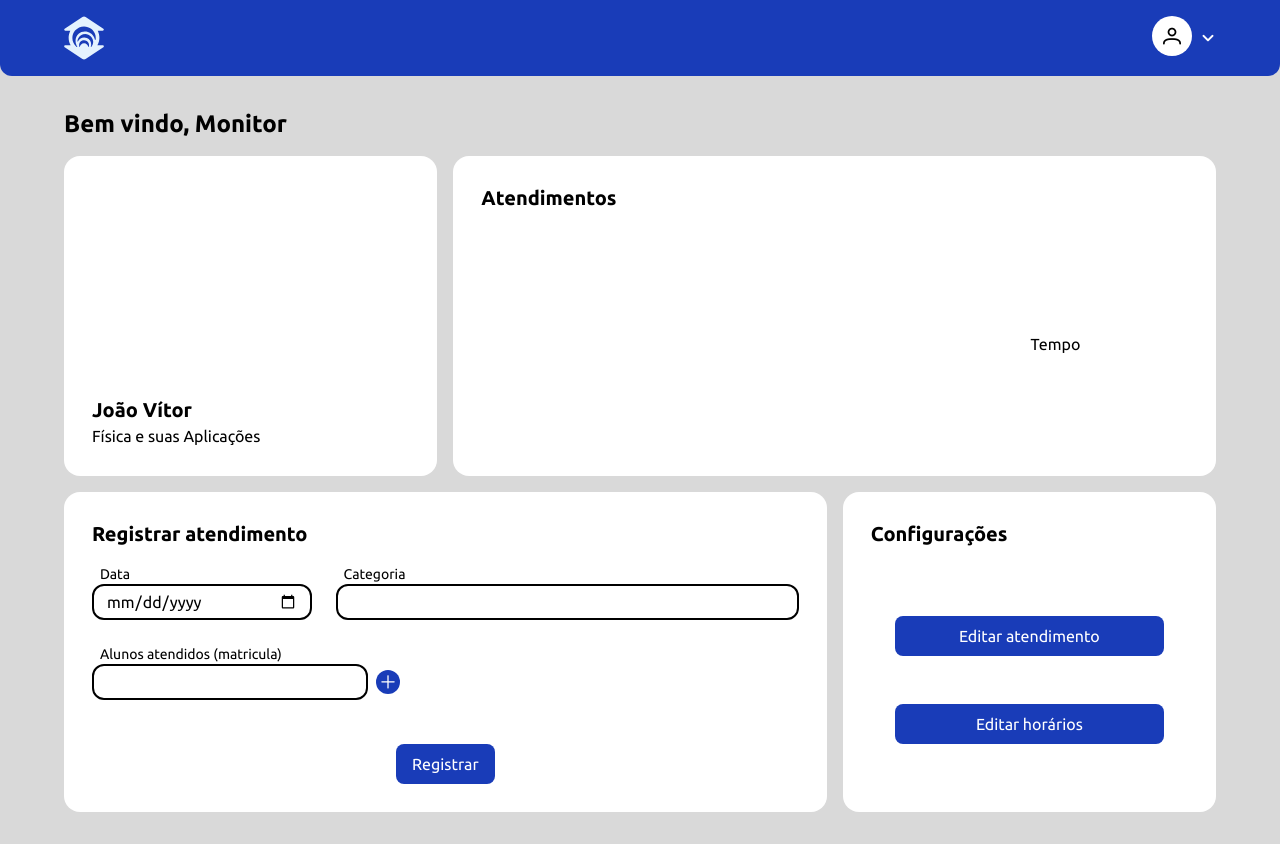
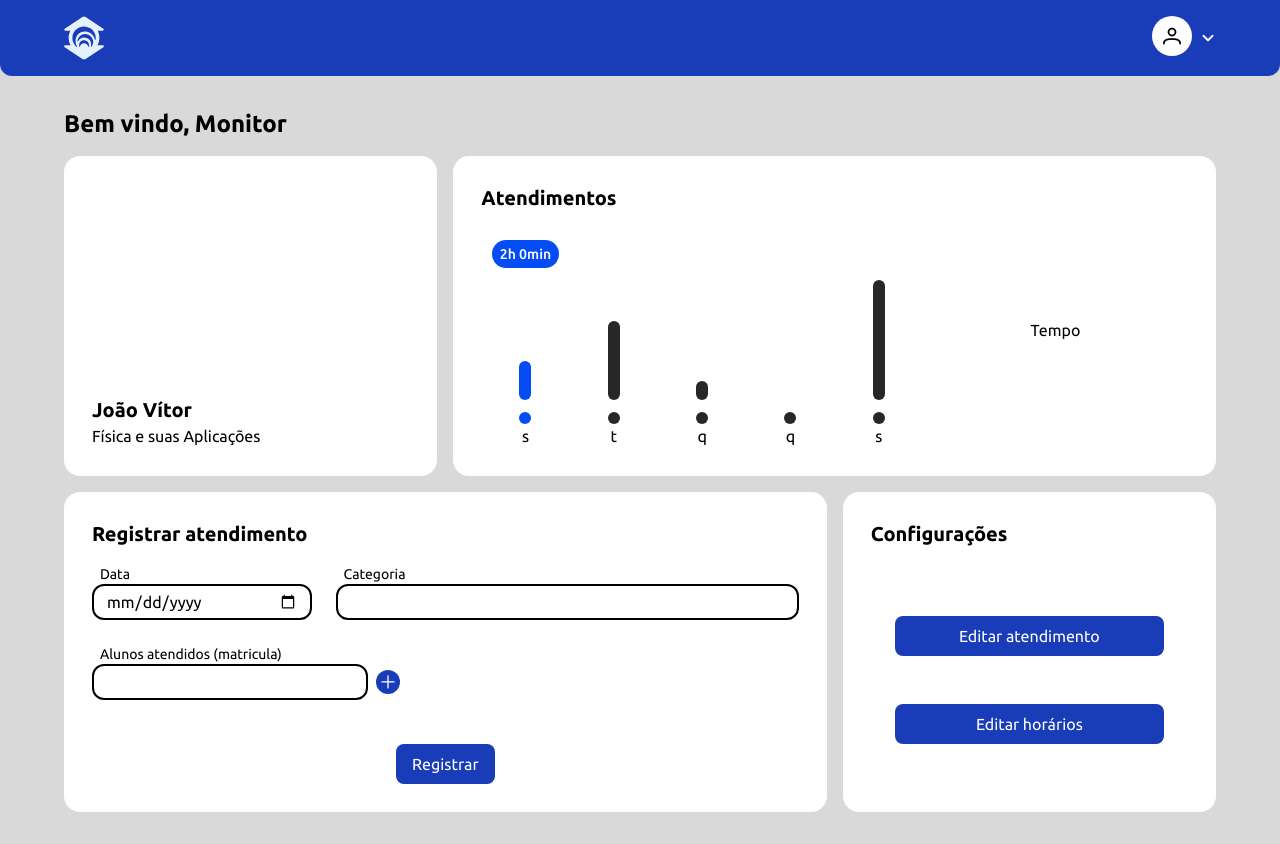
Before and after one commit to joao-tolomelli/gestao-monitoria-UNIFOR, a React (Vite) app in the folder front-end/: page /home in a window 1280 px wide. Built offline with nearby package versions, Linux system fonts and the light colour scheme.

Commit message:
feat: graph

```diff
--- /dev/null
+++ b/front-end/src/components/Graph/index.jsx
@@ -0,0 +1,50 @@
+import GraphCandle from "../GraphCandle";
+import GraphHoursLabel from "../GraphHoursLabel";
+
+function Graph({ workingHours, today }) {
+  return (
+    <div className="col-span-5 flex flex-row justify-around items-end h-full">
+      <div className="flex flex-col items-center">
+        <div className={`${today === "Monday" ? "" : "invisible"}`}>
+          <GraphHoursLabel hours={workingHours.Monday} />
+        </div>
+        <GraphCandle selected={today==="Monday"?true:false} value={workingHours.Monday} />
+        <h1>s</h1>
+      </div>
+
+      <div className="flex flex-col items-center">
+        <div className={`${today === "Tuesday" ? "" : "invisible"}`}>
+          <GraphHoursLabel hours={workingHours.Tuesday} />
+        </div>
+        <GraphCandle selected={today==="Tuesday"?true:false} value={workingHours.Tuesday} />
+        <h1>t</h1>
+      </div>
+
+      <div className="flex flex-col items-center">
+        <div className={`${today === "Wednesday" ? "" : "invisible"}`}>
+          <GraphHoursLabel hours={workingHours.Wednesday} />
+        </div>
+        <GraphCandle selected={today==="Wednesday"?true:false} value={workingHours.Wednesday} />
+        <h1>q</h1>
+      </div>
+
+      <div className="flex flex-col items-center">
+        <div className={`${today === "Thursday" ? "" : "invisible"}`}>
+          <GraphHoursLabel hours={workingHours.Thursday} />
+        </div>
+        <GraphCandle selected={today==="Thursday"?true:false} value={workingHours.Thursday} />
+        <h1>q</h1>
+      </div>
+
+      <div className="flex flex-col items-center">
+        <div className={`${today === "Friday" ? "" : "invisible"}`}>
+          <GraphHoursLabel hours={workingHours.Friday} />
+        </div>
+        <GraphCandle selected={today==="Friday"?true:false} value={workingHours.Friday} />
+        <h1>s</h1>
+      </div>
+    </div>
+  );
+}
+
+export default Graph;
--- a/front-end/src/components/GraphCandle/index.jsx
+++ b/front-end/src/components/GraphCandle/index.jsx
@@ -1,13 +1,16 @@
-function GraphCandle(){
-    return(
-        <div className="grid grid-cols-11">
-            <div>
-
-            </div>
-            <div className="">
-
-            </div>
-        </div>
-    )
+function GraphCandle({ value ,selected=false}) {
+  const percentage = parseInt((value / 6) * 100);
+  return (
+    <div className="grid grid-rows-12">
+      <div className="row-span-10 flex items-end">
+        <div
+          style={{ height: `${percentage}%` }} // O tailwind só gera classes que existem estáticamente
+          className={`${selected?"bg-[#044CF4]":"bg-[#272727]"} rounded-full w-3${selected?"":""}`}
+        ></div>
+      </div>
+      <div className="row-span-1"></div>
+      <div className={`${selected?"bg-[#044CF4]":"bg-[#272727]"} row-span-1 flex items-center justify-center rounded-full w-3 h-3`}></div>
+    </div>
+  );
 }
-export default GraphCandle
+export default GraphCandle;
--- /dev/null
+++ b/front-end/src/components/GraphHoursLabel/index.jsx
@@ -0,0 +1,22 @@
+function GraphHoursLabel({ hours }) {
+
+    function converterHorasEmString(valor) {
+    // Parte inteira do valor (horas)
+    const horas = Math.floor(valor);
+
+    // Parte decimal multiplicada por 60 para obter os minutos
+    const minutos = Math.round((valor - horas) * 60);
+
+    // Retorna a string no formato "Xh Ymin"
+    return `${horas}h ${minutos}min`;
+  }
+
+
+  return (
+    <div className="bg-[#044CF4] px-2 py-1 rounded-2xl mb-3">
+      <h1 className="text-white text-sm font-medium">{converterHorasEmString(hours)}</h1>
+    </div>
+  );
+}
+
+export default GraphHoursLabel;
--- a/front-end/src/views/HomeHandler/index.jsx
+++ b/front-end/src/views/HomeHandler/index.jsx
@@ -1,8 +1,8 @@
 import { useState } from "react";
 import Button from "../../components/Button";
-import GraphCandle from "../../components/GraphCandle";
 import Header from "../../components/Header";
 import InputBox from "../../components/InputBox";
+import Graph from "../../components/Graph";
 
 function HomeHandler() {
   const [data, setData] = useState({
@@ -13,9 +13,9 @@ function HomeHandler() {
       Tuesday: "4",
       Wednesday: "1",
       Thursday: "0",
-      Friday: "5",
+      Friday: "6",
     },
-    Today: "Friday"
+    today: "Monday",
   });
 
   return (
@@ -31,13 +31,16 @@ function HomeHandler() {
             </div>
           </div>
           <div className="col-span-2 bg-white rounded-2xl p-7 xl:h-[20rem] 2xl:h-[30rem]">
-            <h1 className="text-xl font-bold">Atendimentos</h1>
-            <div className="grid grid-cols-8  h-full">
-              <div className="col-span-5 flex flex-row justify-center items-center">
-                <GraphCandle></GraphCandle>
-              </div>
-              <div className="col-span-3 flex justify-center items-center">
-                <span>Tempo</span>
+            <div className="flex flex-col h-full">
+              <h1 className="text-xl font-bold">Atendimentos</h1>
+              <div className="grid grid-cols-8 h-full">
+                <Graph
+                  workingHours={data.workingHours}
+                  today={data.today}
+                ></Graph>
+                <div className="col-span-3 flex justify-center items-center">
+                  <span>Tempo</span>
+                </div>
               </div>
             </div>
           </div>
```
